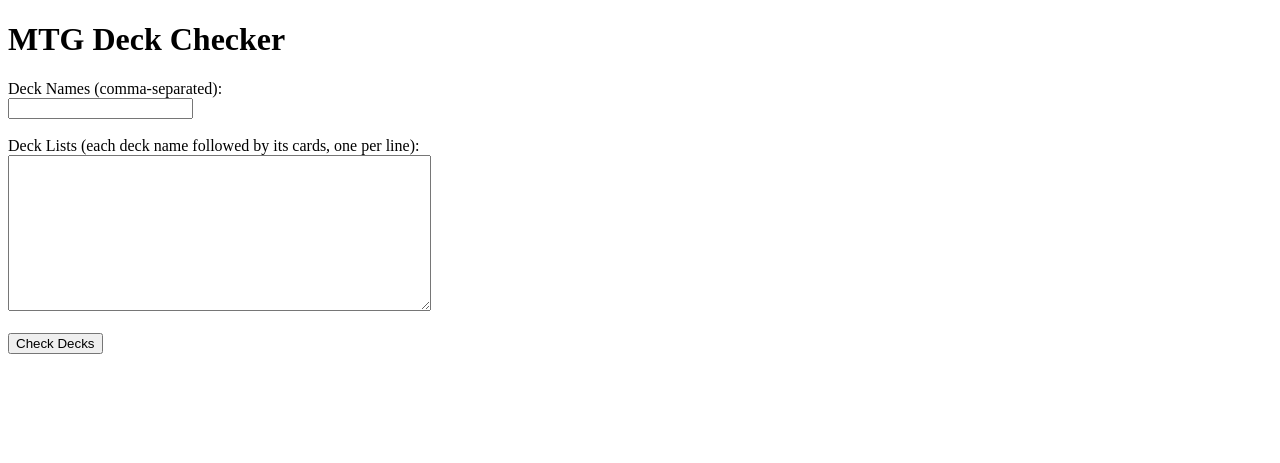
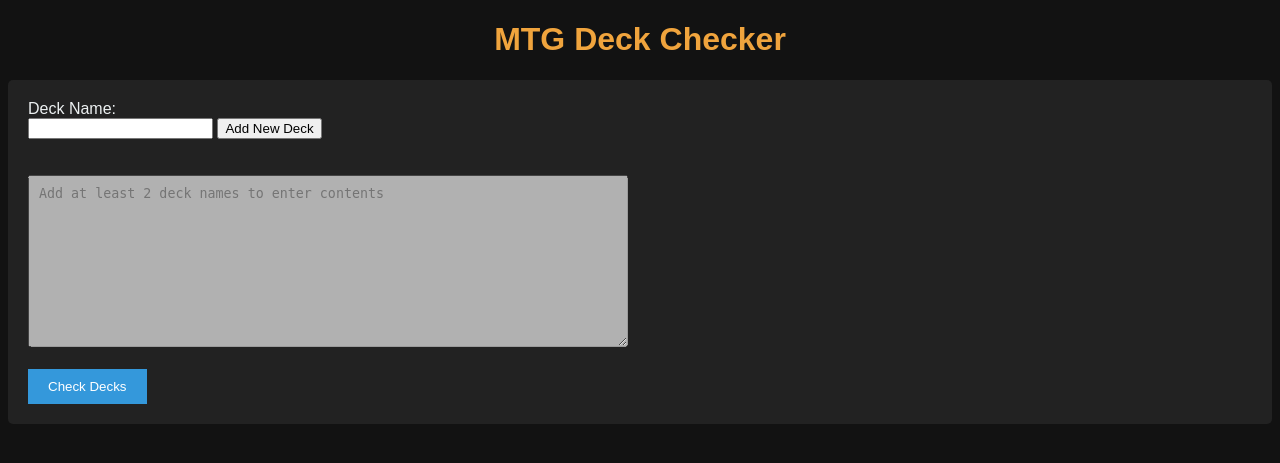
Before and after one commit to jtb030/MTGDecklistChecker, a Flask app: page / in a window 1280 px wide. Shown: the top 463 px of the page. Run offline with Flask 3, Linux system fonts and the light colour scheme.

Commit message:
Updates to text entering
Added functionality to enter individual deck names:
Deck names populate a list below input box w/ corresponding checkbox
1st deck entered is automatically selected
Textarea is disabled until 2 decks are entered
Placeholder texts in textarea dynamically update as decks are entered

```diff
--- a/Templates/index.html
+++ b/Templates/index.html
@@ -4,36 +4,191 @@
     <meta charset="UTF-8">
     <meta name="viewport" content="width=device-width, initial-scale=1.0">
     <title>MTG Deck Checker</title>
-    <script src="https://code.jquery.com/jquery-3.6.0.min.js"></script>
+    <style>
+        body {
+            background-color: #121212; /* Light gray background */
+            color: #ecf0f1; /* Dark gray text */
+            font-family: Arial, sans-serif;
+        }
+        h1 {
+            color: #f0a43d; /* Dark blue-gray header */
+            text-align: center;
+        }
+        form {
+            background-color: #222; /* White form background */
+            padding: 20px;
+            border-radius: 5px;
+        }
+        input[type="submit"] {
+            background-color: #3498db; /* Blue submit button */
+            color: white;
+            border: none;
+            padding: 10px 20px;
+            cursor: pointer;
+        }
+
+        #results {
+            margin-top: 20px;
+            padding: 10px;
+            background-color: #ecf0f1;
+            border-radius: 5px;
+        }
+
+        #results p {
+            margin: 5px 0;
+            color: #34495e;
+        }
+
+        textarea {
+            width: 50%;
+            max-width: 600px;
+            box-sizing: border-box;
+            padding: 10px;
+        }
+
+        @media (max-width: 768px) {
+            textarea {
+                width: 100%;
+            }
+        }
+    </style>
 </head>
 <body>
     <h1>MTG Deck Checker</h1>
-    <form id="deckForm">
-        <label for="deck_names">Deck Names (comma-separated):</label><br>
-        <input type="text" id="deck_names" name="deck_names" required><br><br>
-        <label for="deck_lists">Deck Lists (each deck name followed by its cards, one per line):</label><br>
-        <textarea id="deck_lists" name="deck_lists" rows="10" cols="50" required></textarea><br><br>
+    <form id="deckForm" method="POST">
+        <label for="deck_name">Deck Name:</label><br>
+        <input type="text" id="deck_name" name="deck_name">
+        <button type="button" id="add_deck_name">Add New Deck</button><br><br>
+
+        <div id="saved_decks" style="display: none;">
+            <h3>Saved Decks</h3>
+            <div id="deck_checkboxes"></div>
+        </div><br>
+
+        <textarea id="deck_contents" name="deck_contents" rows="10" required
+            placeholder="Add at least 2 deck names to enter contents"
+            disabled></textarea><br><br>
+        <input type="hidden" id="all_decks" name="all_decks" required>
         <input type="submit" value="Check Decks">
     </form>
-    <div id="results"></div>
 
     <script>
-        $(document).ready(function() {
-            $('#deckForm').submit(function(e) {
-                e.preventDefault();
-                $.ajax({
-                    url: '/',
-                    method: 'POST',
-                    data: $(this).serialize(),
-                    success: function(response) {
-                        $('#results').empty();
-                        response.forEach(function(result) {
-                            $('#results').append('<p>' + result + '</p>');
-                        });
+        document.addEventListener('DOMContentLoaded', function() {
+            const deckNameInput = document.getElementById('deck_name');
+            const addButton = document.getElementById('add_deck_name');
+            const savedDecksDiv = document.getElementById('saved_decks');
+            const deckCheckboxesDiv = document.getElementById('deck_checkboxes');
+            const deckContents = document.getElementById('deck_contents');
+            const allDecksInput = document.getElementById('all_decks');
+            const decks = {};
+
+            function addNewDeck() {
+                const deckName = deckNameInput.value.trim();
+                if (deckName && !(deckName in decks)) {
+                    decks[deckName] = '';
+                    const checkbox = addDeckCheckbox(deckName);
+                    deckNameInput.value = '';
+                    updateAllDecksInput();
+                    savedDecksDiv.style.display = 'block';
+                    updateTextareaState();
+
+                    // Automatically select only the first deck
+                    if (Object.keys(decks).length === 1) {
+                        checkbox.checked = true;
+                        loadDeckContents(deckName);
+                    }
+                }
+            }
+
+            function updateTextareaState() {
+                const deckCount = Object.keys(decks).length;
+                if (deckCount >= 2) {
+                    deckContents.disabled = false;
+                    if (!deckCheckboxesDiv.querySelector('input[type="checkbox"]:checked')) {
+                        deckContents.placeholder = "Select a deck to edit its contents";
+                    }
+                } else {
+                    deckContents.disabled = true;
+                    deckContents.placeholder = `Add ${2 - deckCount} more deck${deckCount === 1 ? '' : 's'} to enter contents`;
+                }
+            }
+
+            addButton.addEventListener('click', addNewDeck);
+
+            deckNameInput.addEventListener('keydown', function(event) {
+                if (event.key === 'Enter') {
+                    event.preventDefault(); // Prevent form submission
+                    addNewDeck();
+                }
+            });
+
+            function addDeckCheckbox(deckName) {
+                const checkbox = document.createElement('input');
+                checkbox.type = 'checkbox';
+                checkbox.id = `deck_${deckName}`;
+                checkbox.name = 'selected_decks';
+                checkbox.value = deckName;
+
+                const label = document.createElement('label');
+                label.htmlFor = `deck_${deckName}`;
+                label.appendChild(document.createTextNode(deckName));
+
+                const div = document.createElement('div');
+                div.appendChild(checkbox);
+                div.appendChild(label);
+
+                deckCheckboxesDiv.appendChild(div);
+
+                checkbox.addEventListener('change', function() {
+                    if (this.checked) {
+                        uncheckOtherBoxes(this);
+                        loadDeckContents(deckName);
+                    } else {
+                        saveDeckContents();
+                        deckContents.value = '';
+                        deckContents.placeholder = "Select a deck to edit its contents";
                     }
                 });
+
+                return checkbox;
+            }
+
+            function uncheckOtherBoxes(checkedBox) {
+                const checkboxes = deckCheckboxesDiv.querySelectorAll('input[type="checkbox"]');
+                checkboxes.forEach(box => {
+                    if (box !== checkedBox) box.checked = false;
+                });
+            }
+
+            function loadDeckContents(deckName) {
+                saveDeckContents();
+                deckContents.value = decks[deckName];
+                deckContents.placeholder = `Enter contents for "${deckName}" below:
+Example:
+4 Lightning Bolt
+3 Tarmogoyf
+...`;
+            }
+
+            deckContents.addEventListener('input', saveDeckContents);
+
+            function saveDeckContents() {
+                const checkedBox = deckCheckboxesDiv.querySelector('input[type="checkbox"]:checked');
+                if (checkedBox) {
+                    decks[checkedBox.value] = deckContents.value;
+                    updateAllDecksInput();
+                }
+            }
+
+            function updateAllDecksInput() {
+                allDecksInput.value = JSON.stringify(decks);
+            }
+
+            document.getElementById('deckForm').addEventListener('submit', function(e) {
+                saveDeckContents();
             });
         });
     </script>
+
 </body>
 </html>
--- a/app.py
+++ b/app.py
@@ -1,10 +1,11 @@
-from flask import Flask, render_template, request, jsonify
-from MTGChecker import createDecklistDict, duplicateFinder
+from flask import Flask, render_template, request
+from MTGChecker import duplicateFinder
 
 app = Flask(__name__)
 
 @app.route('/', methods=['GET', 'POST'])
 def index():
+    results = []
     if request.method == 'POST':
         deck_names = request.form.get('deck_names')
         deck_lists = request.form.get('deck_lists')
@@ -36,15 +37,12 @@ def index():
                     masterDuplicates[item].update([deck1_name, deck2_name])
 
         # Prepare results
-        results = []
         for item, decks in masterDuplicates.items():
             ordered_decks = [deck for deck in deck_names_list if deck in decks]
             count = len(ordered_decks)
             results.append(f"{item} found {count} time{'s' if count > 1 else ''} in {', '.join(ordered_decks)}")
 
-        return jsonify(results)
-
-    return render_template('index.html')
+    return render_template('index.html', results=results)
 
 if __name__ == '__main__':
     app.run(debug=True)
```
